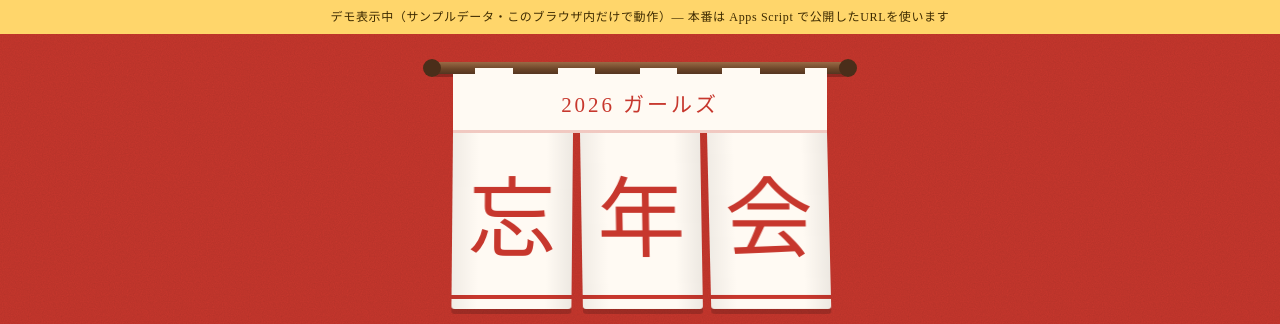
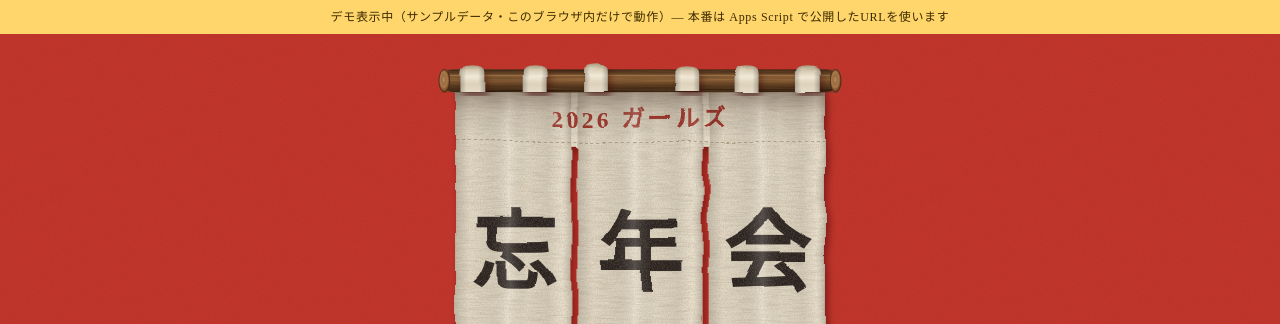
Before and after one commit to sakurabloomyou/Sunplaza-supermarket, a plain HTML site: page bonenkai2026/index.html in a window 1280 px wide. Shown: the top 324 px of the page. Drawn offline with Linux system fonts and the light colour scheme; a web font is replaced by a local one.

Commit message:
Redraw noren as textured SVG: wooden rod, linen cloth, loops, brush lettering
Co-Authored-By: Claude Opus 5.5 <noreply@anthropic.com>
Claude-Session: https://claude.ai/code/session_018ZJwZKsz6jpVydR1pVijYJ

```diff
--- a/bonenkai2026/index.html
+++ b/bonenkai2026/index.html
@@ -5,7 +5,7 @@
 <meta name="viewport" content="width=device-width, initial-scale=1">
 <title>ガールズ忘年会2026</title>
 <link rel="preconnect" href="https://fonts.googleapis.com">
-<link href="https://fonts.googleapis.com/css2?family=Kiwi+Maru:wght@400;500&display=swap" rel="stylesheet">
+<link href="https://fonts.googleapis.com/css2?family=Kiwi+Maru:wght@400;500&family=Yuji+Syuku&display=swap" rel="stylesheet">
 <style>
 :root{
   --aka:#c7372d; --aka-d:#a92a22; --shiro:#fffaf3; --ink:#3b2320; --sub:#86655e; --rule:#ead9d1; --pale:#f6ebe6;
@@ -37,22 +37,8 @@ section{padding:8px 0 48px}
 
 /* ---- ヘッダー ---- */
 .top{text-align:center;padding:28px 0 0}
-/* 暖簾 */
-.noren{display:inline-block;position:relative;padding-top:12px;margin:0 0 12px}
-.rod{position:absolute;top:0;left:-22px;right:-22px;height:12px;border-radius:6px;background:linear-gradient(#9a6a45,#6b4428 60%,#553520);box-shadow:0 3px 0 rgba(0,0,0,.25)}
-.rod::before,.rod::after{content:"";position:absolute;top:-3px;width:18px;height:18px;border-radius:50%;background:#4a2e1a}
-.rod::before{left:-8px} .rod::after{right:-8px}
-.banner{position:relative;display:block;background:var(--shiro);color:var(--aka);font-weight:500;font-size:clamp(16px,4.8vw,21px);padding:12px 0 8px;letter-spacing:.14em;
-  background-image:linear-gradient(transparent calc(100% - 3px),rgba(199,55,45,.25) calc(100% - 3px))}
-.banner::before{content:"";position:absolute;top:-6px;left:0;right:0;height:8px;
-  background:repeating-linear-gradient(90deg,transparent 0 6%,var(--shiro) 6% 16%,transparent 16% 22%)}
-.big-tiles{display:flex;justify-content:center;gap:7px;margin:0}
-.big-tiles span{display:grid;place-items:center;width:clamp(78px,24vw,120px);height:clamp(118px,36vw,176px);color:var(--aka);font-size:clamp(54px,17vw,88px);font-weight:500;line-height:1;
-  background:linear-gradient(90deg,rgba(0,0,0,.06),transparent 22%,transparent 78%,rgba(0,0,0,.07)),
-    linear-gradient(transparent calc(100% - 14px),var(--aka) calc(100% - 14px),var(--aka) calc(100% - 10px),transparent calc(100% - 10px)),var(--shiro);
-  border-radius:0 0 3px 3px;box-shadow:0 5px 0 rgba(0,0,0,.18);transform-origin:top center;animation:sway 3.6s ease-in-out infinite alternate}
-.big-tiles span:nth-child(2){animation-delay:-1.2s} .big-tiles span:nth-child(3){animation-delay:-2.4s}
-@keyframes sway{from{transform:skewX(1.4deg)}to{transform:skewX(-1.4deg)}}
+.noren{width:min(100%,400px);margin:0 auto 4px}
+.noren svg{width:100%;height:auto;display:block;overflow:visible}
 .with{font-size:clamp(24px,7.4vw,36px);font-weight:500;margin:6px 0 14px;letter-spacing:.1em}
 .with small{font-size:.6em}
 .hero-info{font-size:17px;line-height:1.7;margin:0 0 6px}
@@ -206,11 +192,98 @@ footer .ground{margin-bottom:18px}
 <div id="demoBar" class="demo" hidden>デモ表示中（サンプルデータ・このブラウザ内だけで動作）— 本番は Apps Script で公開したURLを使います</div>
 
 <header class="top"><div class="wrap">
-  <div class="noren">
-    <div class="rod" aria-hidden="true"></div>
-    <div class="banner">2026 ガールズ</div>
-    <h1 class="big-tiles" aria-label="2026 ガールズ忘年会 with ボーイズ"><span>忘</span><span>年</span><span>会</span></h1>
-  </div>
+  <h1 class="noren" aria-label="2026 ガールズ忘年会 with ボーイズ">
+  <svg viewBox="0 0 372 300" aria-hidden="true">
+    <defs>
+      <!-- 木の竿 -->
+      <linearGradient id="nrRod" x1="0" y1="0" x2="0" y2="1">
+        <stop offset="0" stop-color="#2e1b0e"/><stop offset=".25" stop-color="#7a4f2c"/><stop offset=".45" stop-color="#9a6a3e"/>
+        <stop offset=".7" stop-color="#5a381d"/><stop offset="1" stop-color="#25150a"/>
+      </linearGradient>
+      <filter id="nrGrain" x="0" y="0" width="100%" height="100%">
+        <feTurbulence type="fractalNoise" baseFrequency=".012 .9" numOctaves="3" seed="7"/>
+        <feColorMatrix values="0 0 0 0 .12  0 0 0 0 .06  0 0 0 0 .02  0 0 0 -1.6 1.15"/>
+      </filter>
+      <radialGradient id="nrEnd" cx=".45" cy=".45" r=".6">
+        <stop offset="0" stop-color="#b98a5a"/><stop offset=".35" stop-color="#9a6b40"/><stop offset=".55" stop-color="#a87a4c"/>
+        <stop offset=".75" stop-color="#83562f"/><stop offset="1" stop-color="#4a2c14"/>
+      </radialGradient>
+      <!-- 布のシワ（ゆがみ）と影 -->
+      <filter id="nrCloth" x="-6%" y="-6%" width="112%" height="118%">
+        <feTurbulence type="fractalNoise" baseFrequency=".011 .03" numOctaves="2" seed="4" result="w"/>
+        <feDisplacementMap in="SourceGraphic" in2="w" scale="6" xChannelSelector="R" yChannelSelector="G" result="d"/>
+        <feDropShadow in="d" dx="3" dy="6" stdDeviation="3.5" flood-color="#3a0b06" flood-opacity=".45"/>
+      </filter>
+      <!-- 麻の織り目 -->
+      <filter id="nrWeave" x="0" y="0" width="100%" height="100%">
+        <feTurbulence type="fractalNoise" baseFrequency=".9 .7" numOctaves="2" seed="11"/>
+        <feColorMatrix values="0 0 0 0 .35  0 0 0 0 .28  0 0 0 0 .2  0 0 0 -.9 .62"/>
+      </filter>
+      <filter id="nrSlub" x="0" y="0" width="100%" height="100%">
+        <feTurbulence type="fractalNoise" baseFrequency=".05 .6" numOctaves="2" seed="2"/>
+        <feColorMatrix values="0 0 0 0 .4  0 0 0 0 .32  0 0 0 0 .22  0 0 0 -1.2 .7"/>
+      </filter>
+      <!-- 布のたるみ（縦の陰影） -->
+      <linearGradient id="nrFold" x1="0" y1="0" x2="1" y2="0">
+        <stop offset="0" stop-color="#000" stop-opacity=".16"/><stop offset=".12" stop-color="#000" stop-opacity=".02"/>
+        <stop offset=".3" stop-color="#000" stop-opacity=".07"/><stop offset=".46" stop-color="#fff" stop-opacity=".18"/>
+        <stop offset=".62" stop-color="#000" stop-opacity=".03"/><stop offset=".8" stop-color="#000" stop-opacity=".08"/>
+        <stop offset=".92" stop-color="#fff" stop-opacity=".08"/><stop offset="1" stop-color="#000" stop-opacity=".18"/>
+      </linearGradient>
+      <linearGradient id="nrTop" x1="0" y1="0" x2="0" y2="1">
+        <stop offset="0" stop-color="#2a1208" stop-opacity=".45"/><stop offset=".1" stop-color="#2a1208" stop-opacity=".1"/><stop offset=".2" stop-color="#000" stop-opacity="0"/>
+        <stop offset=".93" stop-color="#000" stop-opacity="0"/><stop offset="1" stop-color="#000" stop-opacity=".12"/>
+      </linearGradient>
+      <linearGradient id="nrLoop" x1="0" y1="0" x2="0" y2="1">
+        <stop offset="0" stop-color="#a8987c"/><stop offset=".18" stop-color="#d8ccb4"/><stop offset=".42" stop-color="#f1e8d6"/>
+        <stop offset=".7" stop-color="#ddd1ba"/><stop offset="1" stop-color="#e6dcc8"/>
+      </linearGradient>
+      <linearGradient id="nrLoopSide" x1="0" y1="0" x2="1" y2="0">
+        <stop offset="0" stop-color="#000" stop-opacity=".22"/><stop offset=".25" stop-color="#000" stop-opacity="0"/>
+        <stop offset=".75" stop-color="#000" stop-opacity="0"/><stop offset="1" stop-color="#000" stop-opacity=".25"/>
+      </linearGradient>
+      <clipPath id="nrShape"><path d="M14,22 H358 V272 H250 V78 H244 V272 H128 V78 H122 V272 H14 Z"/></clipPath>
+    </defs>
+
+    <!-- 布 -->
+    <g filter="url(#nrCloth)">
+      <g clip-path="url(#nrShape)">
+        <rect x="0" y="0" width="372" height="300" fill="#e9dfcb"/>
+        <rect x="0" y="0" width="372" height="300" filter="url(#nrSlub)" opacity=".45"/>
+        <g font-family="'Yuji Syuku',serif" text-anchor="middle" fill="#2b2320">
+          <text x="186" y="60" font-size="22" fill="#a8342a" letter-spacing="3">2026 ガールズ</text>
+          <text x="68" y="206" font-size="80">忘</text>
+          <text x="186" y="206" font-size="80">年</text>
+          <text x="304" y="206" font-size="80">会</text>
+        </g>
+        <rect x="14" y="22" width="108" height="250" fill="url(#nrFold)"/>
+        <rect x="128" y="22" width="116" height="250" fill="url(#nrFold)"/>
+        <rect x="250" y="22" width="108" height="250" fill="url(#nrFold)"/>
+        <rect x="0" y="22" width="372" height="250" fill="url(#nrTop)"/>
+        <rect x="0" y="0" width="372" height="300" filter="url(#nrWeave)" opacity=".55"/>
+        <path d="M14,74 H358" stroke="#8d7c62" stroke-width="1" stroke-dasharray="3 2.5" opacity=".55"/>
+        <path d="M14,262 H122 M128,262 H244 M250,262 H358" stroke="#8d7c62" stroke-width="1" stroke-dasharray="3 2.5" opacity=".55"/>
+      </g>
+    </g>
+
+    <!-- 竿 -->
+    <rect x="2" y="7" width="368" height="21" rx="10.5" fill="url(#nrRod)"/>
+    <rect x="2" y="7" width="368" height="21" rx="10.5" filter="url(#nrGrain)" opacity=".85"/>
+    <path d="M10,12.5 H362" stroke="#d9ab78" stroke-opacity=".35" stroke-width="1.5" stroke-linecap="round"/>
+    <ellipse cx="4" cy="17.5" rx="5" ry="10.5" fill="url(#nrEnd)" stroke="#3a220f" stroke-width=".6"/>
+    <ellipse cx="368" cy="17.5" rx="5" ry="10.5" fill="url(#nrEnd)" stroke="#3a220f" stroke-width=".6"/>
+
+    <!-- 乳（竿にかかる輪） -->
+    <g filter="url(#nrCloth)">
+      <path d="M20,28 V9 Q20,3 31,3 Q42,3 42,9 V28 Z" fill="url(#nrLoop)"/><path d="M20,28 V9 Q20,3 31,3 Q42,3 42,9 V28 Z" fill="url(#nrLoopSide)"/>
+      <path d="M77,28 V9 Q77,3 88,3 Q99,3 99,9 V28 Z" fill="url(#nrLoop)"/><path d="M77,28 V9 Q77,3 88,3 Q99,3 99,9 V28 Z" fill="url(#nrLoopSide)"/>
+      <path d="M134,28 V9 Q134,3 145,3 Q156,3 156,9 V28 Z" fill="url(#nrLoop)"/><path d="M134,28 V9 Q134,3 145,3 Q156,3 156,9 V28 Z" fill="url(#nrLoopSide)"/>
+      <path d="M218,28 V9 Q218,3 229,3 Q240,3 240,9 V28 Z" fill="url(#nrLoop)"/><path d="M218,28 V9 Q218,3 229,3 Q240,3 240,9 V28 Z" fill="url(#nrLoopSide)"/>
+      <path d="M275,28 V9 Q275,3 286,3 Q297,3 297,9 V28 Z" fill="url(#nrLoop)"/><path d="M275,28 V9 Q275,3 286,3 Q297,3 297,9 V28 Z" fill="url(#nrLoopSide)"/>
+      <path d="M332,28 V9 Q332,3 343,3 Q354,3 354,9 V28 Z" fill="url(#nrLoop)"/><path d="M332,28 V9 Q332,3 343,3 Q354,3 354,9 V28 Z" fill="url(#nrLoopSide)"/>
+    </g>
+  </svg>
+  </h1>
   <p class="with">with ボーイズ</p>
   <p class="hero-info"><b>12月30日（水）18:00〜</b><br>蘭香園<br><span style="font-size:14px">ダイワロイネットホテル和歌山 モンティグレ 3F</span></p>
   <p class="days" id="days"></p>
```
Also changed, not shown: bonenkai2026/preview/top.png.
